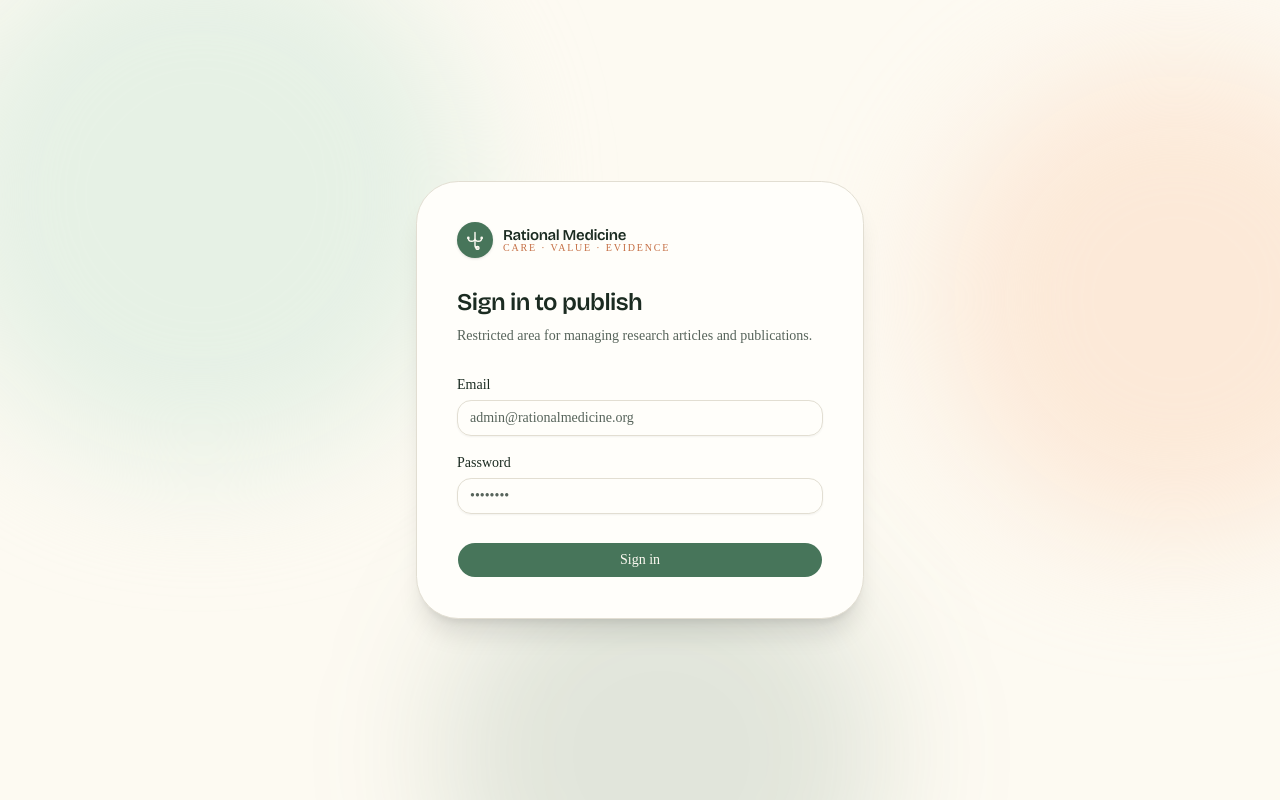
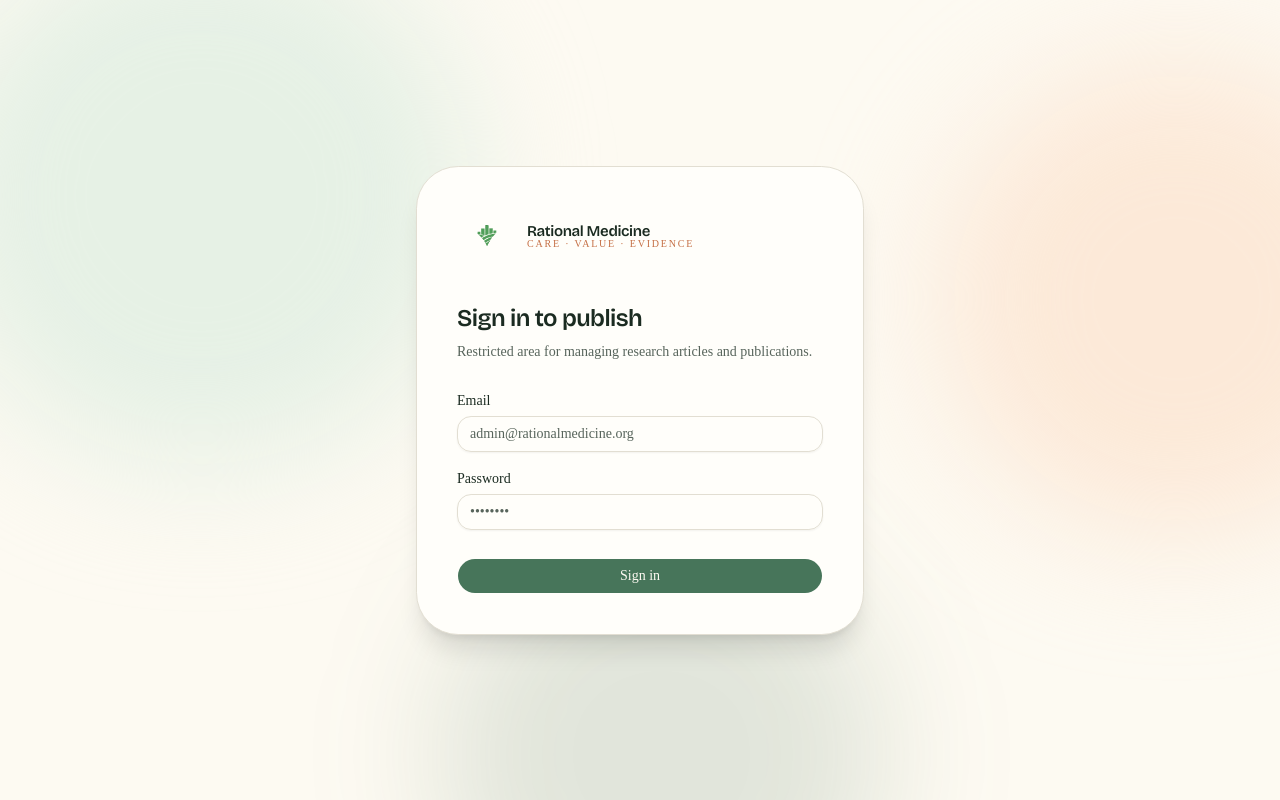
Before and after one commit to Tatu1984/medicine, a Next.js app: page /admin/login in a window 1280 px wide. Built offline with nearby package versions, Linux system fonts and the light colour scheme; no server answers.

Commit message:
logo updated

```diff
--- a/src/components/site/Logo.tsx
+++ b/src/components/site/Logo.tsx
@@ -1,23 +1,17 @@
+import Image from "next/image";
 import { cn } from "@/lib/utils";
 
-/** Brand mark: a stethoscope-meets-balance motif suggesting care + judgement. */
 export function Logo({ className }: { className?: string }) {
   return (
     <span className={cn("inline-flex items-center gap-2.5", className)}>
-      <span className="relative grid size-9 place-items-center rounded-xl bg-sage text-primary-foreground shadow-sm">
-        <svg viewBox="0 0 24 24" fill="none" className="size-5" aria-hidden>
-          <path
-            d="M12 3v6.5M12 9.5a4 4 0 0 0 4 4 4 4 0 0 0 4-4M12 9.5a4 4 0 0 1-4 4 4 4 0 0 1-4-4"
-            stroke="currentColor"
-            strokeWidth="1.7"
-            strokeLinecap="round"
-          />
-          <circle cx="4" cy="9.5" r="1.6" fill="currentColor" />
-          <circle cx="20" cy="9.5" r="1.6" fill="currentColor" />
-          <path d="M12 13.5v5a3 3 0 0 0 3 3" stroke="currentColor" strokeWidth="1.7" strokeLinecap="round" />
-          <circle cx="15" cy="21.5" r="1.8" stroke="currentColor" strokeWidth="1.7" />
-        </svg>
-      </span>
+      <Image
+        src="/logo.svg"
+        alt="Rational Medicine logo"
+        width={20}
+        height={20}
+        className="size-15 rounded-xl object-contain"
+        priority
+      />
       <span className="flex flex-col leading-none">
         <span className="font-heading text-[15px] font-semibold tracking-tight text-foreground">
           Rational Medicine
```
Also changed, not shown: public/logo.svg (added).
